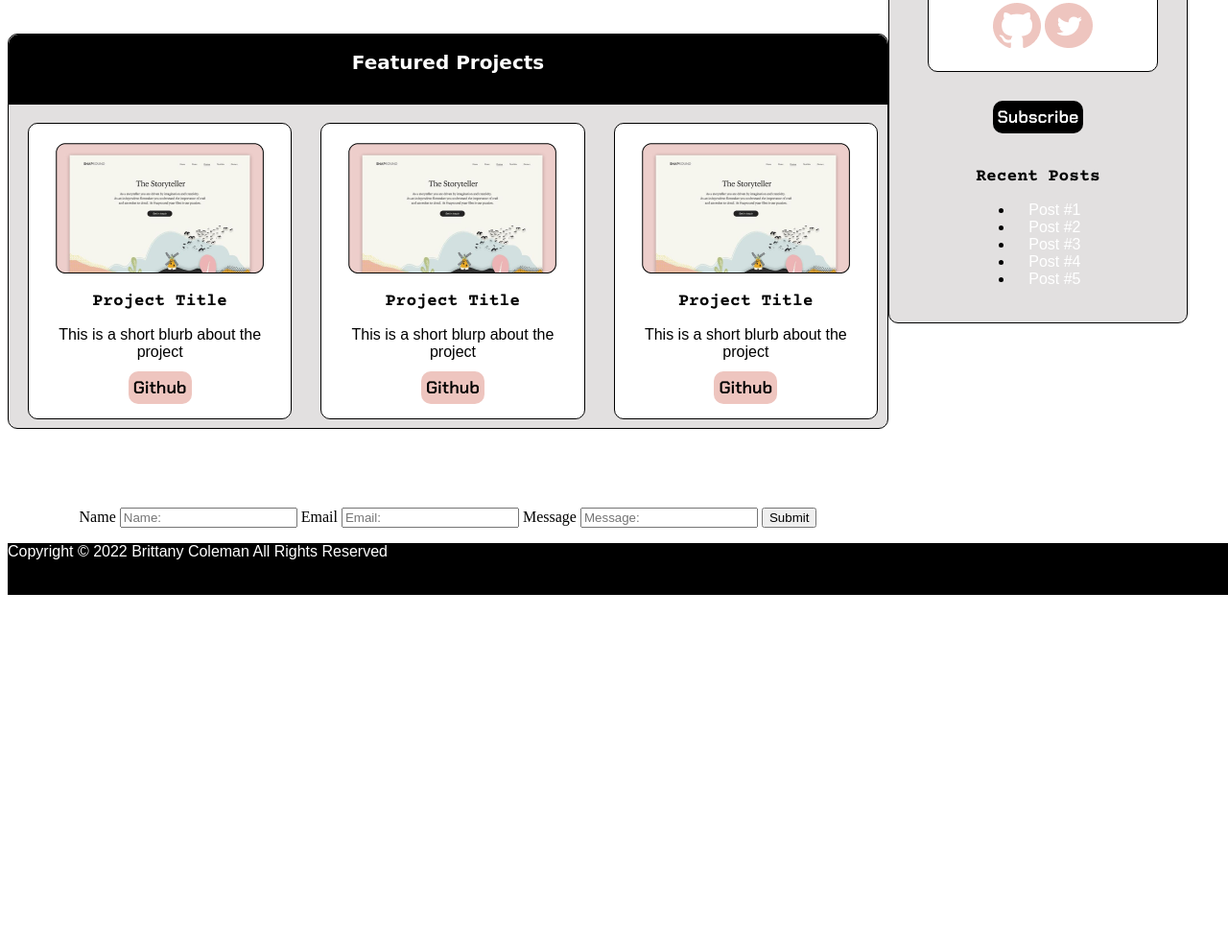
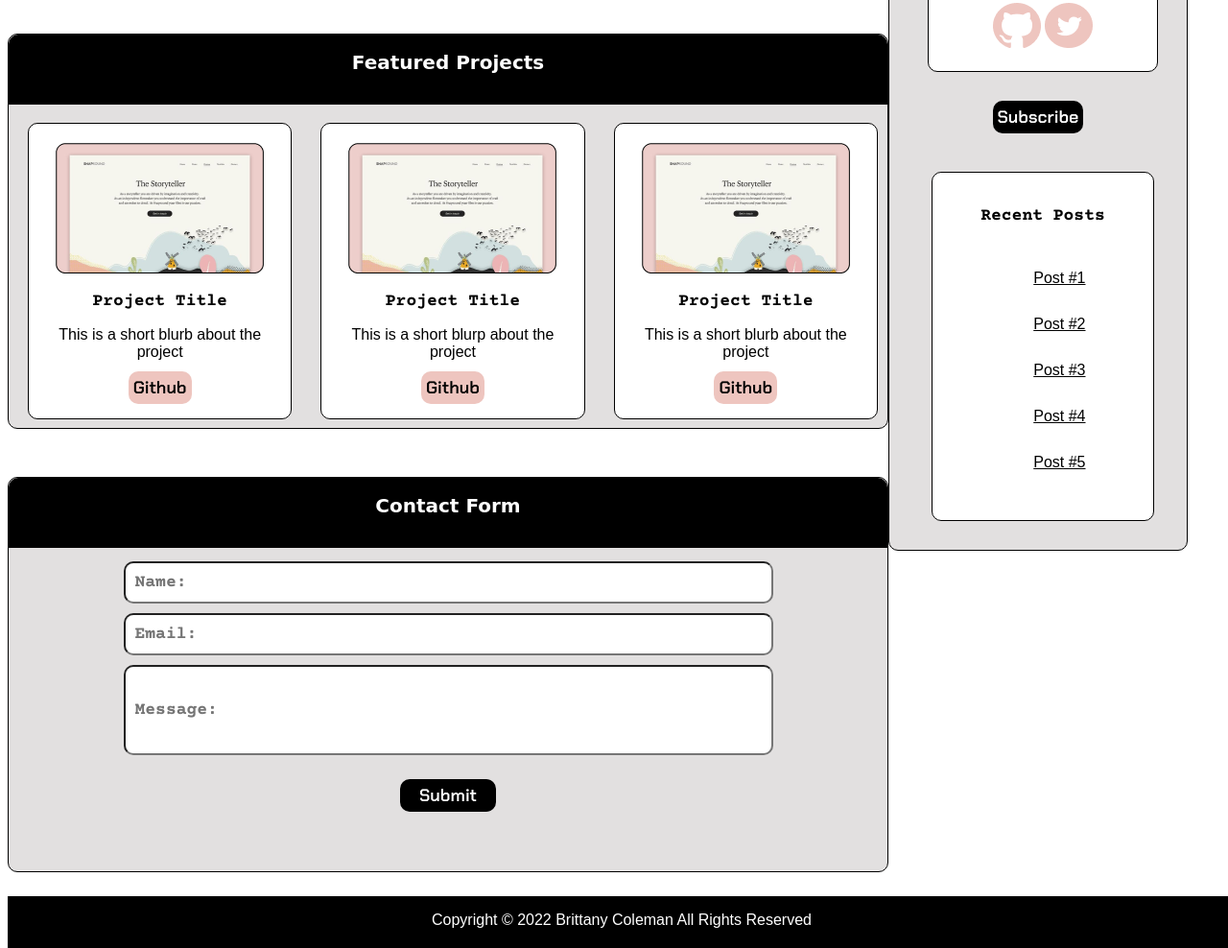
Before and after one commit to Britt-Coleman/Brittanys-Developer-Website, a plain HTML site: page Index.html in a window 1280 px wide. Shown: the part 549-1537 px from the top of the page at 96% size. Before the commit the page ends 1177 px from the top, so only its background shows below. Drawn offline with nearby package versions, Linux system fonts and the light colour scheme; a web font is replaced by a local one.

Commit message:
Finished styling index

```diff
--- a/Index.html
+++ b/Index.html
@@ -38,8 +38,10 @@
     <!--Subsribe to Newsletter Button-->
     <button class="button_two">Subscribe</button>
     <!--Recent Posts List-->
-    <div>
-        <h2>Recent Posts</h2>
+    <div class="recent_posts">
+        <div>
+            <h2>Recent Posts</h2>
+        </div>
         <ul>
             <li><a href="">Post #1</a></li>
             <li><a href="">Post #2</a></li>
@@ -107,16 +109,15 @@
                 </div>
             </section>
             <!--Contact Form-->
-            <section>
+            <section class="contact_form">
+                <div class="contact_form_h1">
+                    <h1>Contact Form</h1>
+                </div>
                 <form>
-                    <h1>Contact Form</h1>
-                    <Label>Name</label>
                     <input type="text" placeholder="Name:">
-                    <label>Email</label>
                     <input type="email" placeholder="Email:">
-                    <label>Message</label>
-                    <input type="text" placeholder="Message:">
-                    <button>Submit</button>
+                    <input class="contact_form_message" type="text" placeholder="Message:">
+                    <button class="button_two">Submit</button>
                 </form>
             </section>
 
--- a/index.css
+++ b/index.css
@@ -168,6 +168,29 @@ li a:active {
     height: 50px;
 }
 /*Recent Posts*/
+.recent_posts {
+    display: flex;
+    flex-direction: column;
+    background-color: white;
+    border: 1px solid black;
+    border-radius: 10px;
+    text-align: center;
+    justify-content: space-around;
+    justify-items: center;
+    margin: 20px 10px 10px 20px;
+    padding: 20px 50px;
+}
+
+.recent_posts a {
+    color: black;
+}
+
+.recent_posts li {
+    display: flex;
+    align-items: center;
+    text-decoration-line: underline;
+    list-style: none;
+}
 
 /*Featured Posts*/
 .featured_posts {
@@ -244,9 +267,64 @@ li a:active {
    margin: 93px 10px 10px 20px
 }
 
+/* Contact Form */
+
+.contact_form {
+    display: flex;
+    flex-direction: column;
+    justify-content: space-around;
+    justify-items:center;
+    position: relative;
+    align-items: center;
+    border: 1px solid black;
+    border-radius: 10px;
+    background-color: #E2E0E0;
+    width: 1000px;
+    height: 410px;
+    margin: 25px 0;
+}
+
+.contact_form_h1 {
+    position: absolute;
+    top: 0px;
+    border-radius: 10px 10px 0 0;
+    justify-content: start;
+    background-color: black;
+    text-align: center;
+    height: 73px;
+    width: 100%;
+}
+
+.contact_form form{
+    display: flex;
+    flex-direction: column;
+    justify-content: space-around;
+    width: 75%;
+    margin-top: 40px;
+}
+.contact_form input {
+    font-family: 'Courier Prime', monospace;
+    font-size: 18px;
+    color: black;
+    padding: 10px;
+    margin: 5px;
+    border-radius: 10px;
+}
+
+.contact_form_message {
+    height: 70px;
+}
+
+form button {
+    width: 100px;
+    align-self: center;
+}
 /*footer content*/
 footer {
+    position: absolute;
+    display: inline-block;
     color: white;
+    text-align: center;
     background-color: black;
     width: 100%;
     height: 54px;
```
